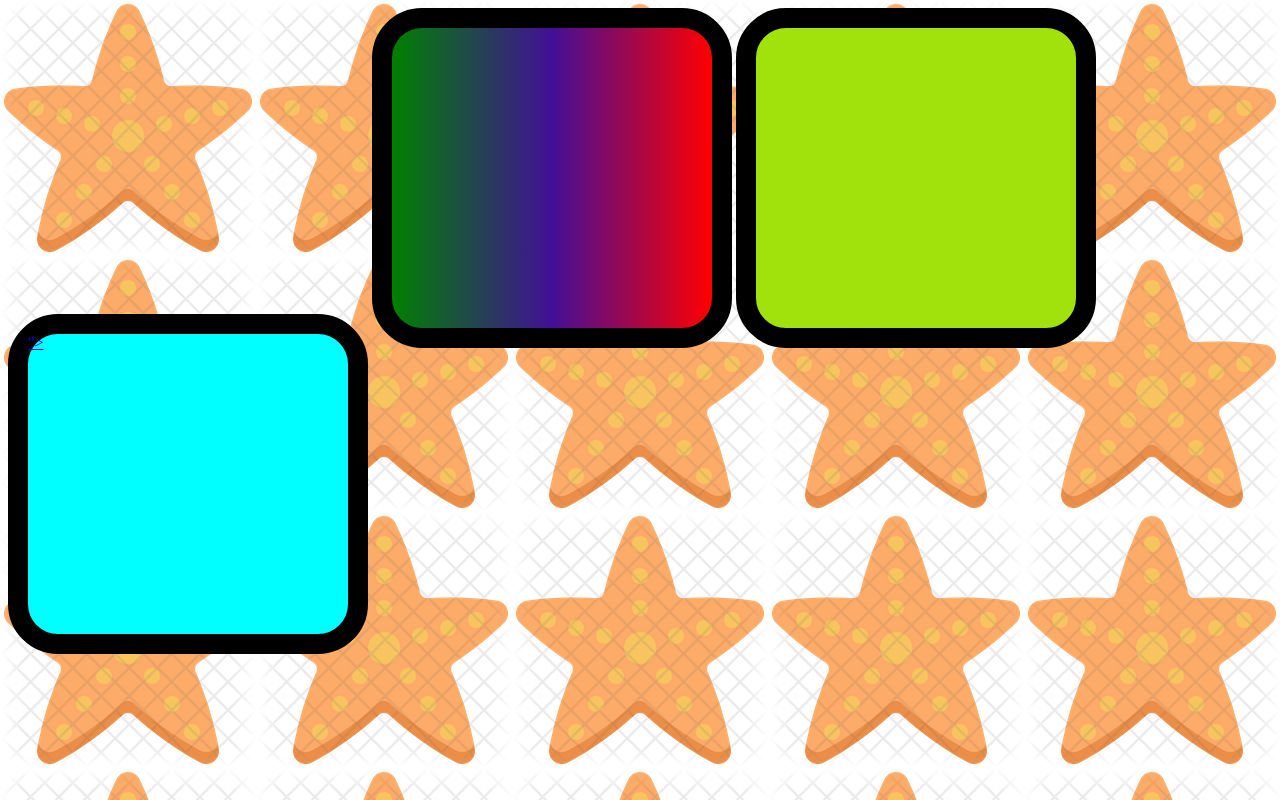
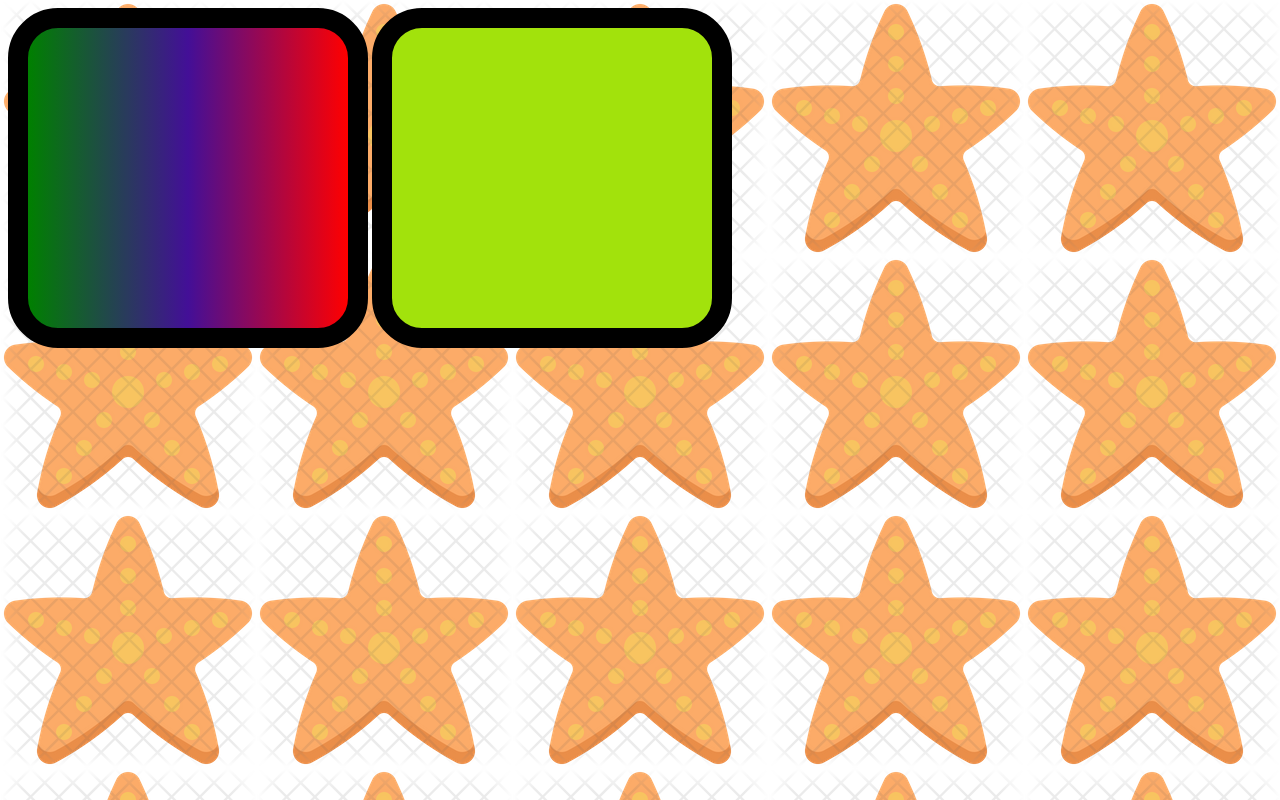
Before and after one commit to Viannay2/VIANNAY-GIT, a plain HTML site: page exer22/imagens/fundo001.html in a window 1280 px wide. Drawn offline with Linux system fonts and the light colour scheme.

Commit message:
atualizei1

```diff
--- a/exer22/imagens/fundo001.html
+++ b/exer22/imagens/fundo001.html
@@ -34,7 +34,6 @@
    </style>
 </head>
 <body>
-    <div class="quadrado" id="q1" ><a href="<iframe width="560" height="315" src="https://www.youtube.com/embed/BP63NhITvao?si=txCqQSF4JbLN7fri" title="YouTube video player" frameborder="0" allow="accelerometer; autoplay; clipboard-write; encrypted-media; gyroscope; picture-in-picture; web-share" referrerpolicy="strict-origin-when-cross-origin" allowfullscreen></iframe>"></a>
 
     </div>
 
```
